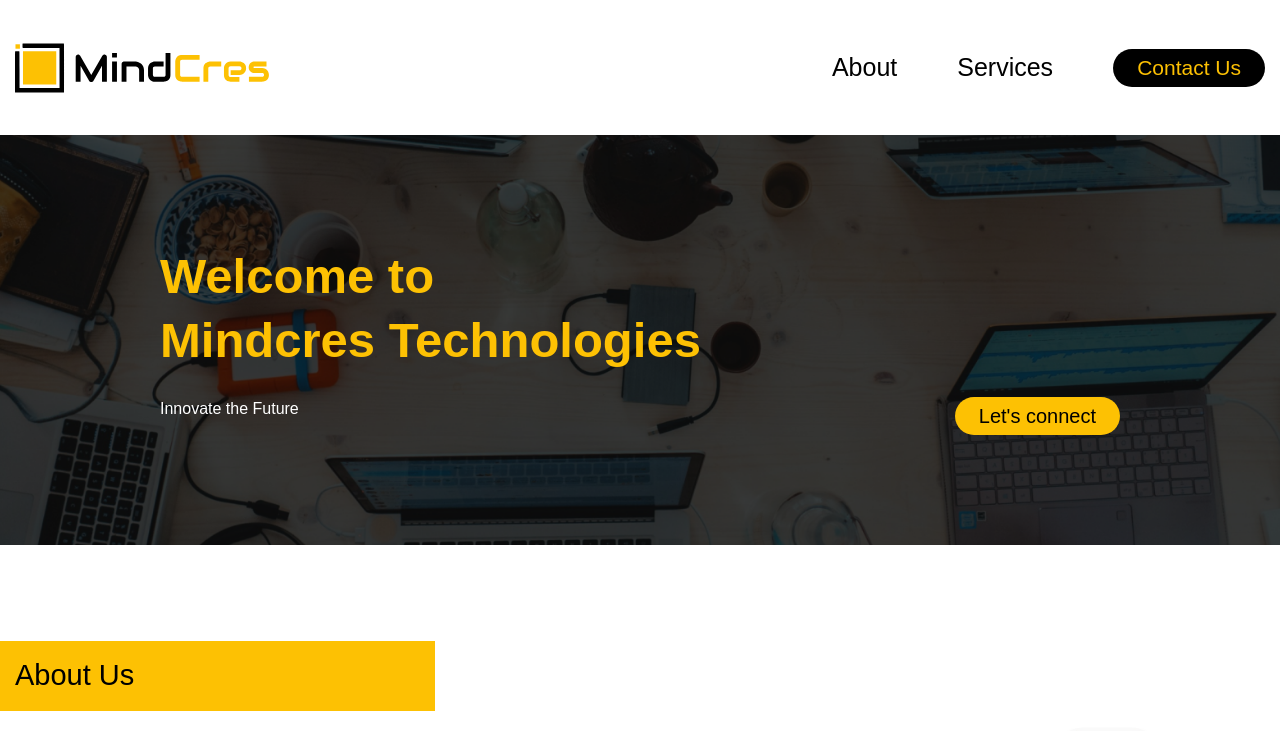
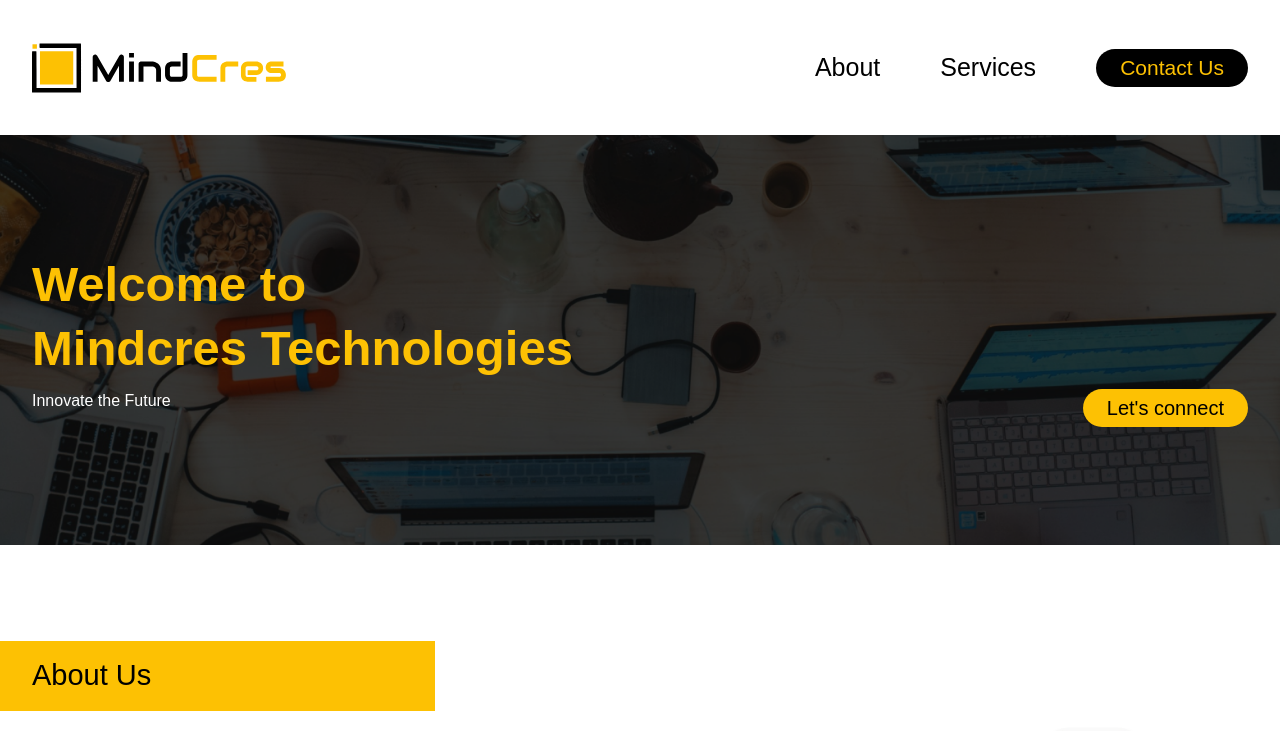
Before and after one commit to sumanthsumu1418/MindCRES1, a React (Create React App) app: page / in a window 1280 px wide. Shown: the top 731 px of the page. Built offline with nearby package versions, Linux system fonts and the light colour scheme.

Commit message:
Update index.css

```diff
--- a/src/index.css
+++ b/src/index.css
@@ -68,7 +68,7 @@
 
 .container {
   max-width: 3824px;
-  width: 95%;
+  width: 95% !important;
   margin: auto;
   overflow: hidden;
 }
```
